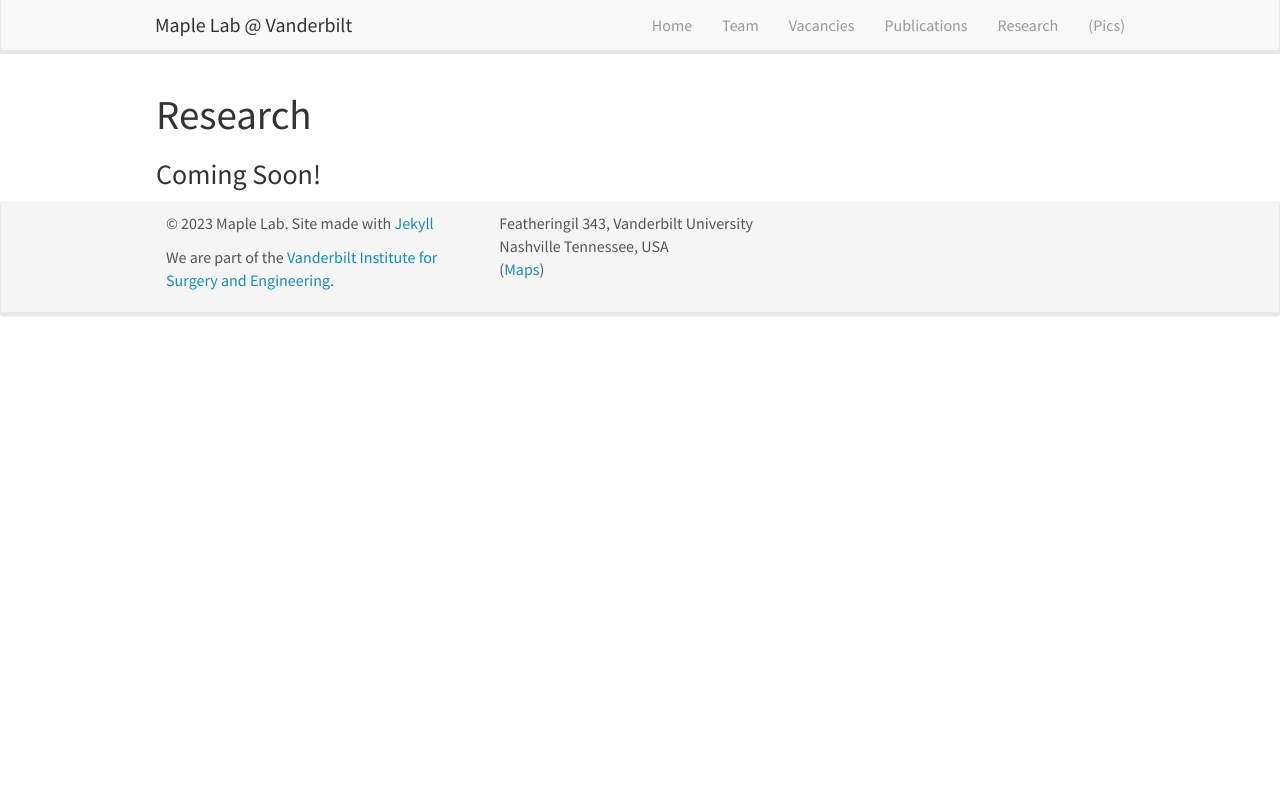
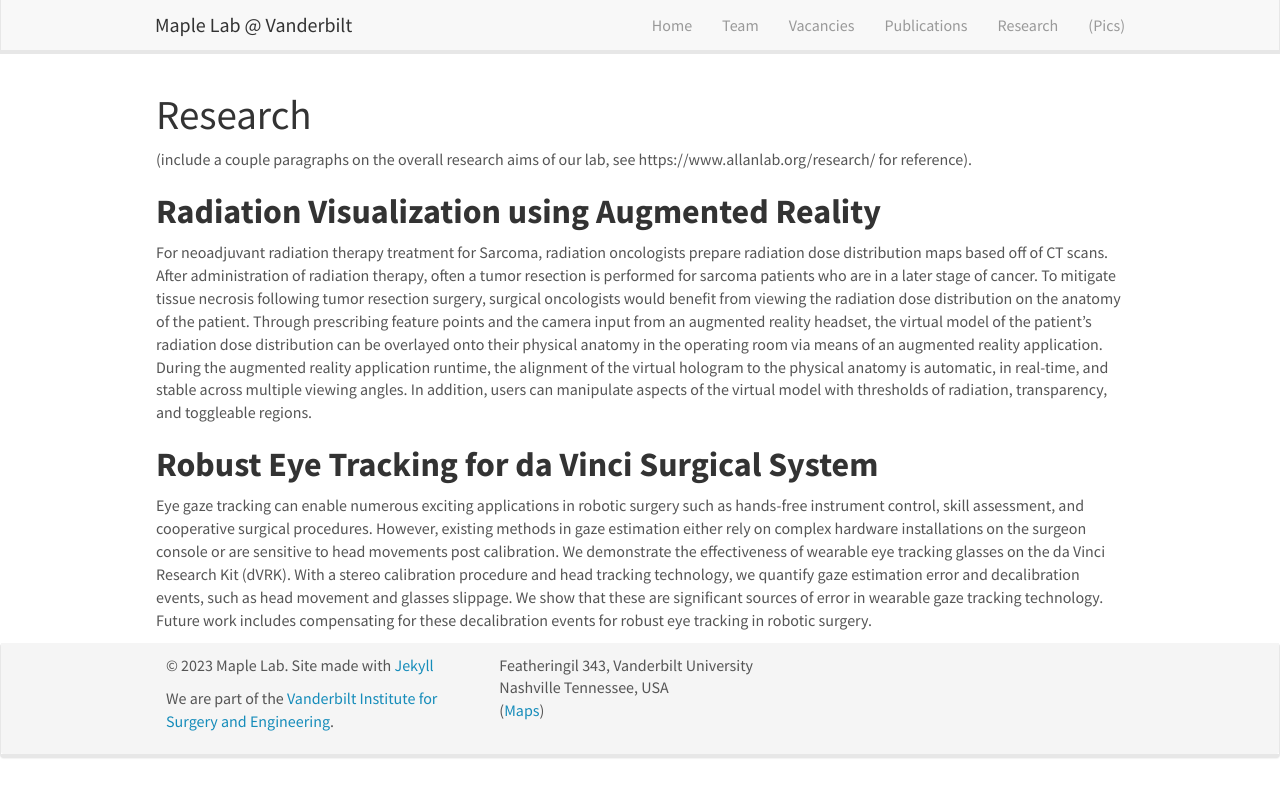
Before and after one commit to vu-maple-lab/vu-maple-lab.github.io, a Jekyll site: the page built from research.md, in a window 1280 px wide. Shown: the top 797 px of the page. Built offline with Jekyll 4.4.1, drawn with Linux system fonts in a browser that asks for light colours; nearby versions of some CDN libraries.

Commit message:
fixed formatting

```diff
--- a/research.md
+++ b/research.md
@@ -8,4 +8,12 @@ permalink: /research/
 
 # Research
 
-### Coming Soon!
+(include a couple paragraphs on the overall research aims of our lab, see https://www.allanlab.org/research/ for reference).
+
+## **Radiation Visualization using Augmented Reality**
+
+For neoadjuvant radiation therapy treatment for Sarcoma, radiation oncologists prepare radiation dose distribution maps based off of CT scans. After administration of radiation therapy, often a tumor resection is performed for sarcoma patients who are in a later stage of cancer. To mitigate tissue necrosis following tumor resection surgery, surgical oncologists would benefit from viewing the radiation dose distribution on the anatomy of the patient. Through prescribing feature points and the camera input from an augmented reality headset, the virtual model of the patient’s radiation dose distribution can be overlayed onto their physical anatomy in the operating room via means of an augmented reality application. During the augmented reality application runtime, the alignment of the virtual hologram to the physical anatomy is automatic, in real-time, and stable across multiple viewing angles. In addition, users can manipulate aspects of the virtual model with thresholds of radiation, transparency, and toggleable regions.
+
+## **Robust Eye Tracking for da Vinci Surgical System**
+
+Eye gaze tracking can enable numerous exciting applications in robotic surgery such as hands-free instrument control, skill assessment, and cooperative surgical procedures. However, existing methods in gaze estimation either rely on complex hardware installations on the surgeon console or are sensitive to head movements post calibration. We demonstrate the effectiveness of wearable eye tracking glasses on the da Vinci Research Kit (dVRK). With a stereo calibration procedure and head tracking technology, we quantify gaze estimation error and decalibration events, such as head movement and glasses slippage. We show that these are significant sources of error in wearable gaze tracking technology. Future work includes compensating for these decalibration events for robust eye tracking in robotic surgery.
```
